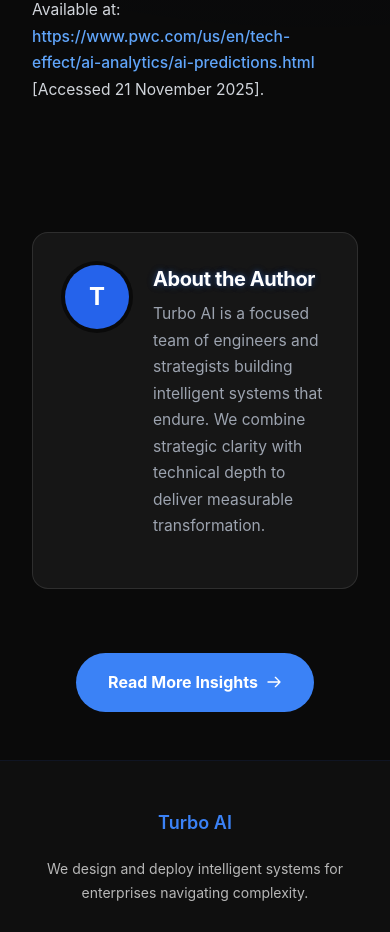
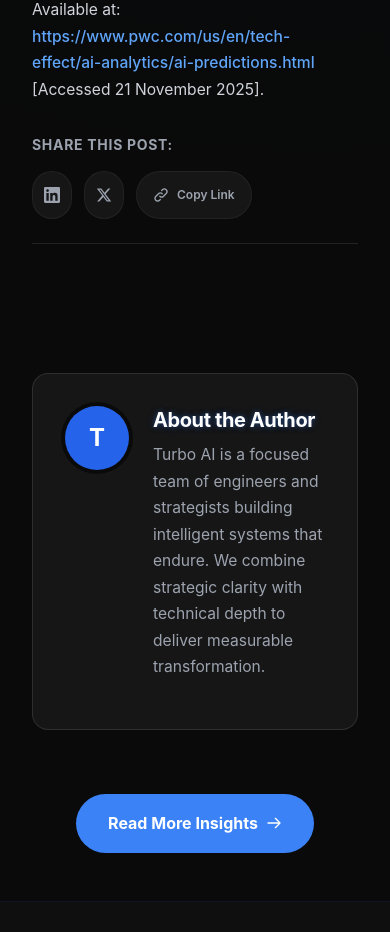
Before and after one commit to akshayrajeevnambiar/turbo-ai, a React (Vite) app: page /blog/2025-ai-business-forecast-pwc-vision in a window 390 px wide. Shown: the part 5632-6564 px from the top of the page. Built offline with nearby package versions, Linux system fonts and the light colour scheme; no server answers.

Commit message:
feat: add BlogPost page component with social sharing and motion-enhanced hero section

```diff
--- a/src/pages/BlogPost.tsx
+++ b/src/pages/BlogPost.tsx
@@ -1,4 +1,4 @@
-import { useEffect, useRef } from "react";
+import { useEffect, useRef, useState } from "react";
 import { useParams, useNavigate, Link } from "react-router-dom";
 import { SEO } from "../components/SEO";
 import { Container, Section, Divider } from "../components/Container";
@@ -16,6 +16,29 @@
     });
 
     const y = useTransform(scrollYProgress, [0, 1], ["0%", "20%"]);
+    const [copied, setCopied] = useState(false);
+
+    const handleShareLinkedIn = () => {
+        const url = encodeURIComponent(window.location.href);
+        window.open(`https://www.linkedin.com/sharing/share-offsite/?url=${url}`, '_blank', 'noopener,noreferrer');
+    };
+
+    const handleShareX = () => {
+        if (!post) return;
+        const url = encodeURIComponent(window.location.href);
+        const text = encodeURIComponent(post.title);
+        window.open(`https://x.com/intent/tweet?url=${url}&text=${text}`, '_blank', 'noopener,noreferrer');
+    };
+
+    const handleCopyLink = async () => {
+        try {
+            await navigator.clipboard.writeText(window.location.href);
+            setCopied(true);
+            setTimeout(() => setCopied(false), 2000);
+        } catch (err) {
+            console.error('Failed to copy link:', err);
+        }
+    };
 
     useEffect(() => {
         if (!post) {
@@ -117,11 +140,43 @@
                                 <div className="hidden lg:block lg:col-span-2 relative">
                                     <div className="sticky top-32 flex flex-col gap-4">
                                         <p className="text-xs font-bold uppercase tracking-widest text-gray-500 mb-2">Share</p>
-                                        <button className="w-10 h-10 rounded-full bg-white/5 hover:bg-white/10 flex items-center justify-center text-gray-400 hover:text-white transition-colors border border-white/5" aria-label="Share on LinkedIn">
+                                        <button
+                                            onClick={handleShareLinkedIn}
+                                            className="w-10 h-10 rounded-full bg-white/5 hover:bg-white/10 flex items-center justify-center text-gray-400 hover:text-white transition-colors border border-white/5 relative group"
+                                            aria-label="Share on LinkedIn"
+                                        >
                                             <svg className="w-4 h-4" fill="currentColor" viewBox="0 0 24 24"><path d="M20.447 20.452h-3.554v-5.569c0-1.328-.027-3.037-1.852-3.037-1.853 0-2.136 1.445-2.136 2.939v5.667H9.351V9h3.414v1.561h.046c.477-.9 1.637-1.85 3.37-1.85 3.601 0 4.267 2.37 4.267 5.455v6.286zM5.337 7.433c-1.144 0-2.063-.926-2.063-2.065 0-1.138.92-2.063 2.063-2.063 1.14 0 2.064.925 2.064 2.063 0 1.139-.925 2.065-2.064 2.065zm1.782 13.019H3.555V9h3.564v11.452zM22.225 0H1.771C.792 0 0 .774 0 1.729v20.542C0 23.227.792 24 1.771 24h20.451C23.2 24 24 23.227 24 22.271V1.729C24 .774 23.2 0 22.222 0h.003z" /></svg>
+                                            <span className="absolute left-12 scale-0 transition-all rounded bg-charcoal border border-white/10 p-2 text-xs text-white group-hover:scale-100 whitespace-nowrap shadow-xl">
+                                                Share on LinkedIn
+                                            </span>
                                         </button>
-                                        <button className="w-10 h-10 rounded-full bg-white/5 hover:bg-white/10 flex items-center justify-center text-gray-400 hover:text-white transition-colors border border-white/5" aria-label="Share on X">
+                                        <button
+                                            onClick={handleShareX}
+                                            className="w-10 h-10 rounded-full bg-white/5 hover:bg-white/10 flex items-center justify-center text-gray-400 hover:text-white transition-colors border border-white/5 relative group"
+                                            aria-label="Share on X"
+                                        >
                                             <svg className="w-4 h-4" fill="currentColor" viewBox="0 0 24 24"><path d="M18.244 2.25h3.308l-7.227 8.26 8.502 11.24H16.17l-5.214-6.817L4.99 21.75H1.68l7.73-8.835L1.254 2.25H8.08l4.713 6.231zm-1.161 17.52h1.833L7.084 4.126H5.117z" /></svg>
+                                            <span className="absolute left-12 scale-0 transition-all rounded bg-charcoal border border-white/10 p-2 text-xs text-white group-hover:scale-100 whitespace-nowrap shadow-xl">
+                                                Share on X
+                                            </span>
+                                        </button>
+                                        <button
+                                            onClick={handleCopyLink}
+                                            className="w-10 h-10 rounded-full bg-white/5 hover:bg-white/10 flex items-center justify-center text-gray-400 hover:text-white transition-all duration-200 border border-white/5 relative group"
+                                            aria-label="Copy post link"
+                                        >
+                                            {copied ? (
+                                                <svg className="w-4 h-4 text-emeraldNeon" fill="none" stroke="currentColor" viewBox="0 0 24 24" strokeWidth="3">
+                                                    <path strokeLinecap="round" strokeLinejoin="round" d="M5 13l4 4L19 7" />
+                                                </svg>
+                                            ) : (
+                                                <svg className="w-4 h-4" fill="none" stroke="currentColor" viewBox="0 0 24 24" strokeWidth="2">
+                                                    <path strokeLinecap="round" strokeLinejoin="round" d="M13.828 10.172a4 4 0 00-5.656 0l-4 4a4 4 0 105.656 5.656l1.102-1.101m-.758-4.899a4 4 0 005.656 0l4-4a4 4 0 00-5.656-5.656l-1.1 1.1" />
+                                                </svg>
+                                            )}
+                                            <span className="absolute left-12 scale-0 transition-all rounded bg-charcoal border border-white/10 p-2 text-xs text-white group-hover:scale-100 whitespace-nowrap shadow-xl">
+                                                {copied ? "Copied!" : "Copy Link"}
+                                            </span>
                                         </button>
                                     </div>
                                 </div>
@@ -147,6 +202,48 @@
                                         prose-hr:border-white/10 prose-hr:my-10"
                                         dangerouslySetInnerHTML={{ __html: post.body }}
                                     />
+
+                                    {/* Share (Mobile/Tablet only) */}
+                                    <div className="flex flex-wrap items-center gap-4 lg:hidden mt-8 mb-6 pb-6 border-b border-white/10">
+                                        <span className="text-sm font-bold uppercase tracking-wider text-gray-400">Share this post:</span>
+                                        <div className="flex gap-3">
+                                            <button
+                                                onClick={handleShareLinkedIn}
+                                                className="w-10 h-10 rounded-full bg-white/5 hover:bg-white/10 flex items-center justify-center text-gray-400 hover:text-white transition-colors border border-white/5"
+                                                aria-label="Share on LinkedIn"
+                                            >
+                                                <svg className="w-4 h-4" fill="currentColor" viewBox="0 0 24 24"><path d="M20.447 20.452h-3.554v-5.569c0-1.328-.027-3.037-1.852-3.037-1.853 0-2.136 1.445-2.136 2.939v5.667H9.351V9h3.414v1.561h.046c.477-.9 1.637-1.85 3.37-1.85 3.601 0 4.267 2.37 4.267 5.455v6.286zM5.337 7.433c-1.144 0-2.063-.926-2.063-2.065 0-1.138.92-2.063 2.063-2.063 1.14 0 2.064.925 2.064 2.063 0 1.139-.925 2.065-2.064 2.065zm1.782 13.019H3.555V9h3.564v11.452zM22.225 0H1.771C.792 0 0 .774 0 1.729v20.542C0 23.227.792 24 1.771 24h20.451C23.2 24 24 23.227 24 22.271V1.729C24 .774 23.2 0 22.222 0h.003z" /></svg>
+                                            </button>
+                                            <button
+                                                onClick={handleShareX}
+                                                className="w-10 h-10 rounded-full bg-white/5 hover:bg-white/10 flex items-center justify-center text-gray-400 hover:text-white transition-colors border border-white/5"
+                                                aria-label="Share on X"
+                                            >
+                                                <svg className="w-4 h-4" fill="currentColor" viewBox="0 0 24 24"><path d="M18.244 2.25h3.308l-7.227 8.26 8.502 11.24H16.17l-5.214-6.817L4.99 21.75H1.68l7.73-8.835L1.254 2.25H8.08l4.713 6.231zm-1.161 17.52h1.833L7.084 4.126H5.117z" /></svg>
+                                            </button>
+                                            <button
+                                                onClick={handleCopyLink}
+                                                className="h-10 px-4 rounded-full bg-white/5 hover:bg-white/10 flex items-center gap-2 text-xs font-semibold text-gray-400 hover:text-white transition-all duration-200 border border-white/5"
+                                                aria-label="Copy post link"
+                                            >
+                                                {copied ? (
+                                                    <>
+                                                        <svg className="w-4 h-4 text-emeraldNeon" fill="none" stroke="currentColor" viewBox="0 0 24 24" strokeWidth="3">
+                                                            <path strokeLinecap="round" strokeLinejoin="round" d="M5 13l4 4L19 7" />
+                                                        </svg>
+                                                        <span className="text-emeraldNeon font-mono">Copied!</span>
+                                                    </>
+                                                ) : (
+                                                    <>
+                                                        <svg className="w-4 h-4" fill="none" stroke="currentColor" viewBox="0 0 24 24" strokeWidth="2">
+                                                            <path strokeLinecap="round" strokeLinejoin="round" d="M13.828 10.172a4 4 0 00-5.656 0l-4 4a4 4 0 105.656 5.656l1.102-1.101m-.758-4.899a4 4 0 005.656 0l4-4a4 4 0 00-5.656-5.656l-1.1 1.1" />
+                                                        </svg>
+                                                        <span>Copy Link</span>
+                                                    </>
+                                                )}
+                                            </button>
+                                        </div>
+                                    </div>
 
                                     <Divider className="my-16" />
 
```
